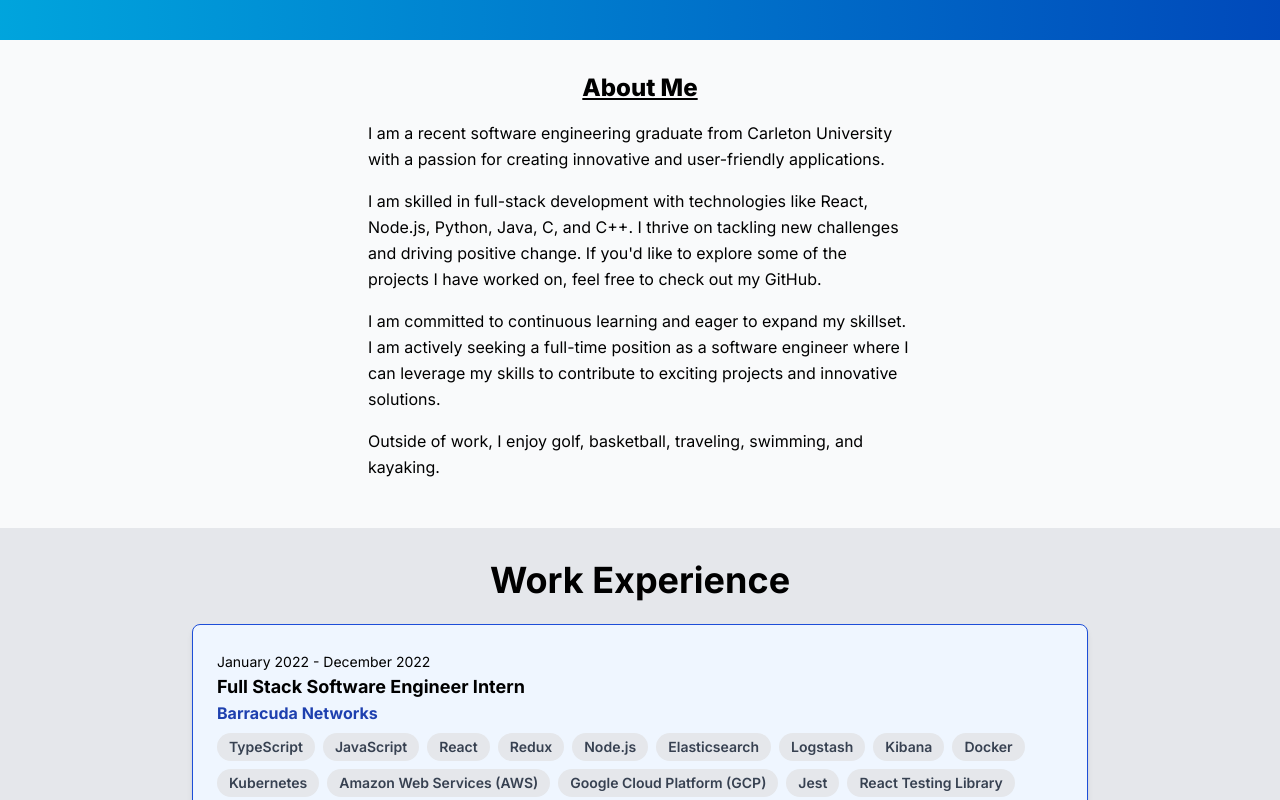
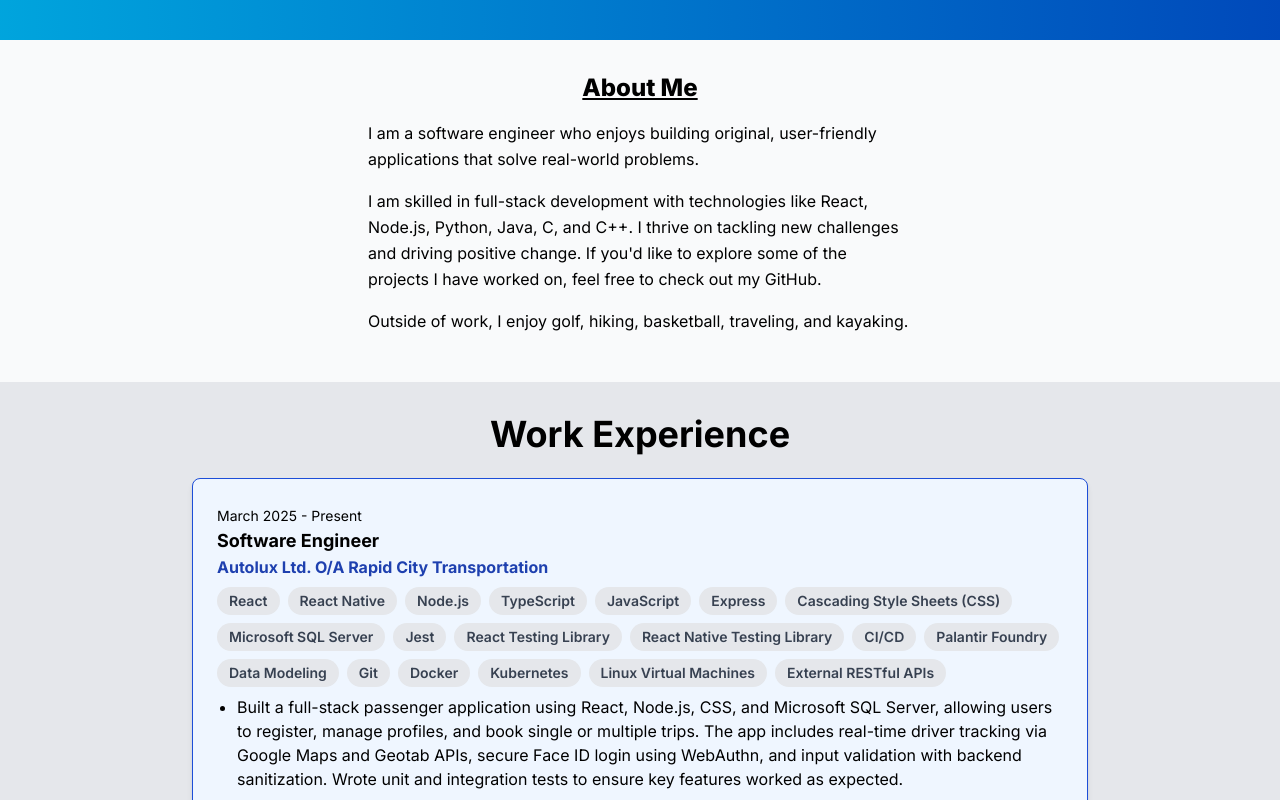
Before and after one commit to YashKapoor1102/Portfolio-Website, a Next.js app: page / in a window 1280 px wide. Shown: the part 760-1560 px from the top of the page. Built offline with nearby package versions, Linux system fonts and the light colour scheme.

Commit message:
updated portfolio sections with latest info

```diff
--- a/src/app/components/AboutMe.tsx
+++ b/src/app/components/AboutMe.tsx
@@ -1,20 +1,15 @@
 import React from 'react';
 
 const AboutMe = () => {
-    const content = [
-        "I am a recent software engineering graduate from Carleton University with a passion " +
-        "for creating innovative and user-friendly applications.",
+  const content = [
+      "I am a software engineer who enjoys building original, user-friendly applications that solve real-world problems.",
 
-        "I am skilled in full-stack development with technologies like React, Node.js, Python, " +
-        "Java, C, and C++. I thrive on tackling new challenges and driving positive change. " +
-        "If you'd like to explore some of the projects I have worked on, feel free to check out my GitHub.",
+      "I am skilled in full-stack development with technologies like React, Node.js, Python, " +
+      "Java, C, and C++. I thrive on tackling new challenges and driving positive change. " +
+      "If you'd like to explore some of the projects I have worked on, feel free to check out my GitHub.",
 
-        "I am committed to continuous learning and eager to expand my skillset. I am actively " +
-        "seeking a full-time position as a software engineer where I can leverage my skills to " +
-        "contribute to exciting projects and innovative solutions.",
-
-        "Outside of work, I enjoy golf, basketball, traveling, swimming, and kayaking."
-    ];
+      "Outside of work, I enjoy golf, hiking, basketball, traveling, and kayaking."
+  ];
 
 
   return (
--- a/src/app/components/Education.tsx
+++ b/src/app/components/Education.tsx
@@ -7,9 +7,25 @@ const Education: React.FC = () => {
     return (
         <section id="Education" className="py-12 flex flex-col justify-center items-center bg-gray-50 text-black">
 
-                <h1 className="text-4xl font-extrabold text-center mb-10">Education</h1>
+            <h1 className="text-4xl font-extrabold text-center mb-10">Education</h1>
 
-                <div className="bg-white shadow-md text-center rounded-lg p-6 mx-5">
+            <div className="flex flex-col lg:flex-row justify-center items-stretch gap-6 px-5 w-full max-w-7xl">
+                <div className="flex-1 bg-white shadow-md text-center rounded-lg p-6">
+                    <Image
+                        src={'/images/GeorgiaTechLogo.png'}
+                        alt="Georgia Institute of Technology"
+                        className="inline mb-4"
+                        width={256}
+                        height={192}
+                    />
+                    <h2 className="text-2xl font-bold mb-1">Georgia Institute of Technology</h2>
+                    <p className="text-lg text-gray-700 mb-4">Master of Science in Computer Science</p>
+                    <div className="mb-4">
+                        <p className="text-md text-gray-600 italic">2025 - Present</p>
+                    </div>
+                </div>
+
+                <div className="flex-1 bg-white shadow-md text-center rounded-lg p-6">
                     <Image
                         src={'/images/CarletonLogo.jpg'}
                         alt="Carleton University"
@@ -23,13 +39,12 @@ const Education: React.FC = () => {
                         <p className="text-md text-gray-600 italic">2019 - 2024</p>
                     </div>
                     <div className="bg-gray-50 p-4 rounded-lg shadow-inner mb-6">
-                        <h3 className="text-xl font-semibold mb-6">GPA: 3.59/4 (A-)</h3>
+                        <h3 className="text-xl font-semibold mb-6">GPA: 3.7/4 (A-)</h3>
                         <h3 className="text-xl font-semibold mb-2">Awards</h3>
                         <ul className="list-disc list-inside text-gray-700">
                             <li>Dean&apos;s List</li>
                             <li>Entrance Scholarship of $3000</li>
                         </ul>
-
                     </div>
 
                     <Button
@@ -44,6 +59,9 @@ const Education: React.FC = () => {
                     </Button>
 
                 </div>
+            </div>
+
+
 
         </section>
     );
--- a/src/app/components/Introduction.tsx
+++ b/src/app/components/Introduction.tsx
@@ -18,7 +18,7 @@ const Introduction: React.FC = () => {
             />
             <h1 className="mt-4 text-3xl font-bold">Hi there! I&apos;m Yash Kapoor</h1>
             <p className="mt-2 text-center max-w-xl mb-4">
-                Software Engineering Graduate
+                Software Engineer
             </p>
 
             <div className="max-w-screen-lg mx-auto flex justify-center space-x-4 mb-4">
--- a/src/app/components/Skills.tsx
+++ b/src/app/components/Skills.tsx
@@ -3,10 +3,10 @@ import React from 'react';
 const Skills: React.FC = () => {
     const programmingLanguages = ['Python', 'Java', 'C', 'C#', 'C++', 'JavaScript', 'TypeScript', 'Bash', 'Racket', 'SQL', 'PHP'];
     const frontendTechnologies = ['HTML/CSS', 'Angular', 'React', 'Bootstrap', 'Next.js'];
-    const backendTechnologies = ['Node.js', 'Express.js', 'Spring', 'MySQL'];
+    const backendTechnologies = ['Node.js', 'Express.js', 'Spring', 'MySQL', 'Microsoft SQL Server', 'REST APIs', 'Palantir Foundry', 'PySpark'];
     const cloudPlatforms = ['Amazon Web Services (AWS)', 'Google Cloud Platform (GCP)', 'Azure'];
     const devOpsTechnologies = ['Docker', 'CI/CD', 'Selenium', 'Elasticsearch', 'Logstash', 'Kibana'];
-    const testingFrameworks = ['JUnit', 'Pytest', 'Jest', 'React Testing Library'];
+    const testingFrameworks = ['JUnit', 'Pytest', 'Jest', 'React Testing Library', 'React Native Testing Library'];
     const tools = ['VSCode', 'Git', 'Jira', 'Confluence', 'MySQL Workbench', 'Postman', 'PowerShell', 'Webpack', 'IntelliJ', 'Eclipse', 'PyCharm','Linux', 'Makefile', 'XML'];
 
     return (
--- a/src/app/components/WorkExperience.tsx
+++ b/src/app/components/WorkExperience.tsx
@@ -15,9 +15,27 @@ const WorkExperience: React.FC = () => {
 
     const experiences = [
         {
+            date: 'March 2025 - Present',
+            company: 'Autolux Ltd. O/A Rapid City Transportation',
+            title: 'Software Engineer',
+            skills: ['React', 'React Native', 'Node.js',
+                'TypeScript', 'JavaScript', 'Express', 'Cascading Style Sheets (CSS)',
+                'Microsoft SQL Server', 'Jest', 'React Testing Library', 'React Native Testing Library',
+                'CI/CD', 'Palantir Foundry',
+                'Data Modeling', 'Git', 'Docker', 'Kubernetes', 'Linux Virtual Machines', 'External RESTful APIs'
+            ],
+            description: [
+                'Built a full-stack passenger application using React, Node.js, CSS, and Microsoft SQL Server, allowing users to register, manage profiles, and book single or multiple trips. The app includes real-time driver tracking via Google Maps and Geotab APIs, secure Face ID login using WebAuthn, and input validation with backend sanitization. Wrote unit and integration tests to ensure key features worked as expected.',
+                'Designed and implemented an Android kiosk application using React Native, Node.js, Express, and Twilio Voice API that lets visitors at the employee entrance call staff directly by sequentially dialing multiple contacts until someone answers, automating manual reception and reducing response times by up to 50%.',
+                'Built and deployed multiple Node.js microservices that pull data from Microsoft SQL Server to connect different systems securely without exposing direct database access.',
+                'Designed an interactive dashboard in Palantir Foundry by modeling complex one-to-many and many-to-one relationships between claim, trip, and passenger ontologies using the Ontology SDK and Pipeline Builder, and configured a Linux virtual machine with a Foundry agent and PySpark transforms to pull data securely from microservices over VPN.'
+            ],
+            categories: null
+        },
+        {
             date: 'January 2022 - December 2022',
             company: 'Barracuda Networks',
-            title: 'Full Stack Software Engineer Intern',
+            title: 'Full Stack Software Engineer',
             skills: ['TypeScript', 'JavaScript', 'React', 'Redux', 'Node.js',
                     'Elasticsearch', 'Logstash', 'Kibana', 'Docker', 'Kubernetes',
                     'Amazon Web Services (AWS)', 'Google Cloud Platform (GCP)',
```
Also changed, not shown: public/images/GeorgiaTechLogo.png (added).
